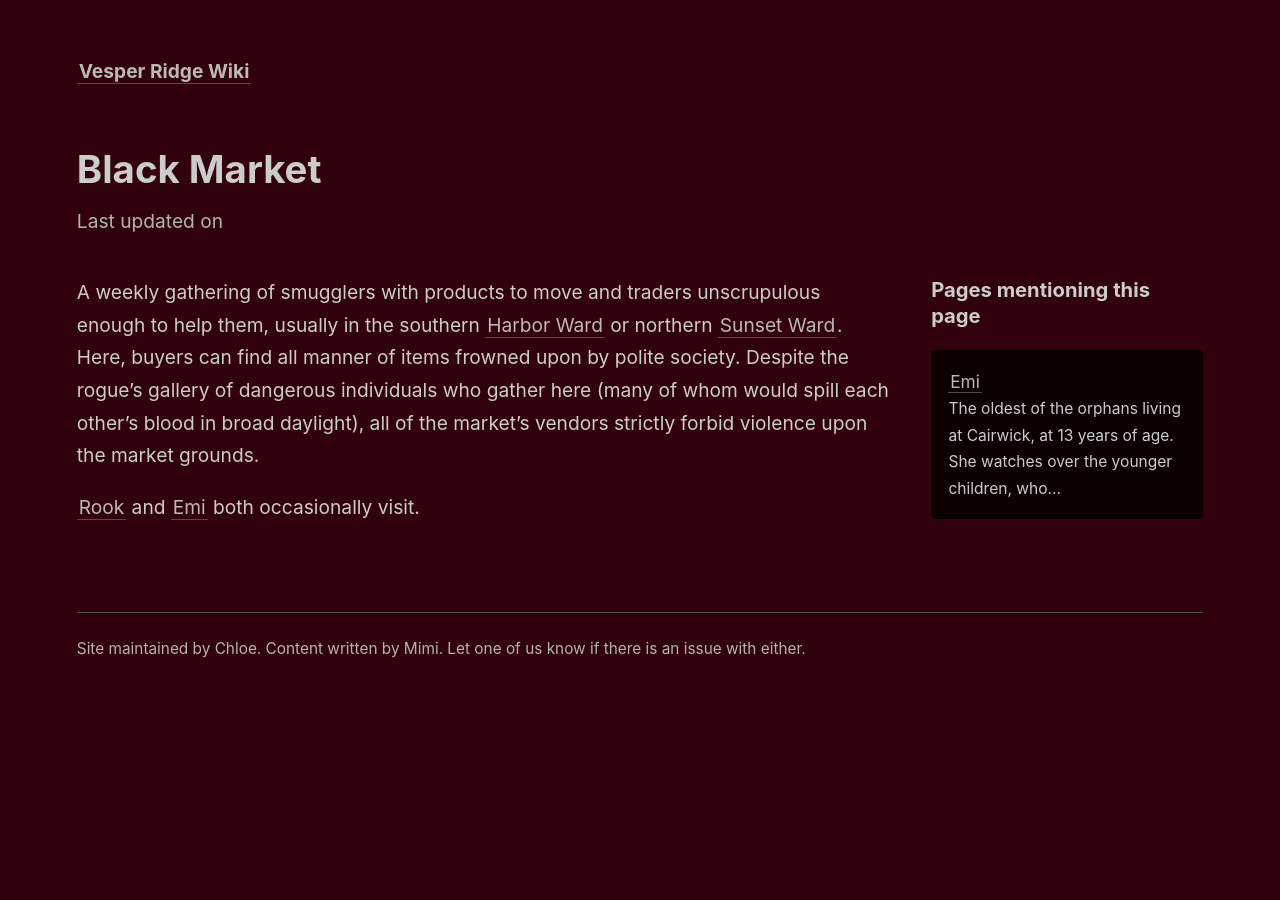
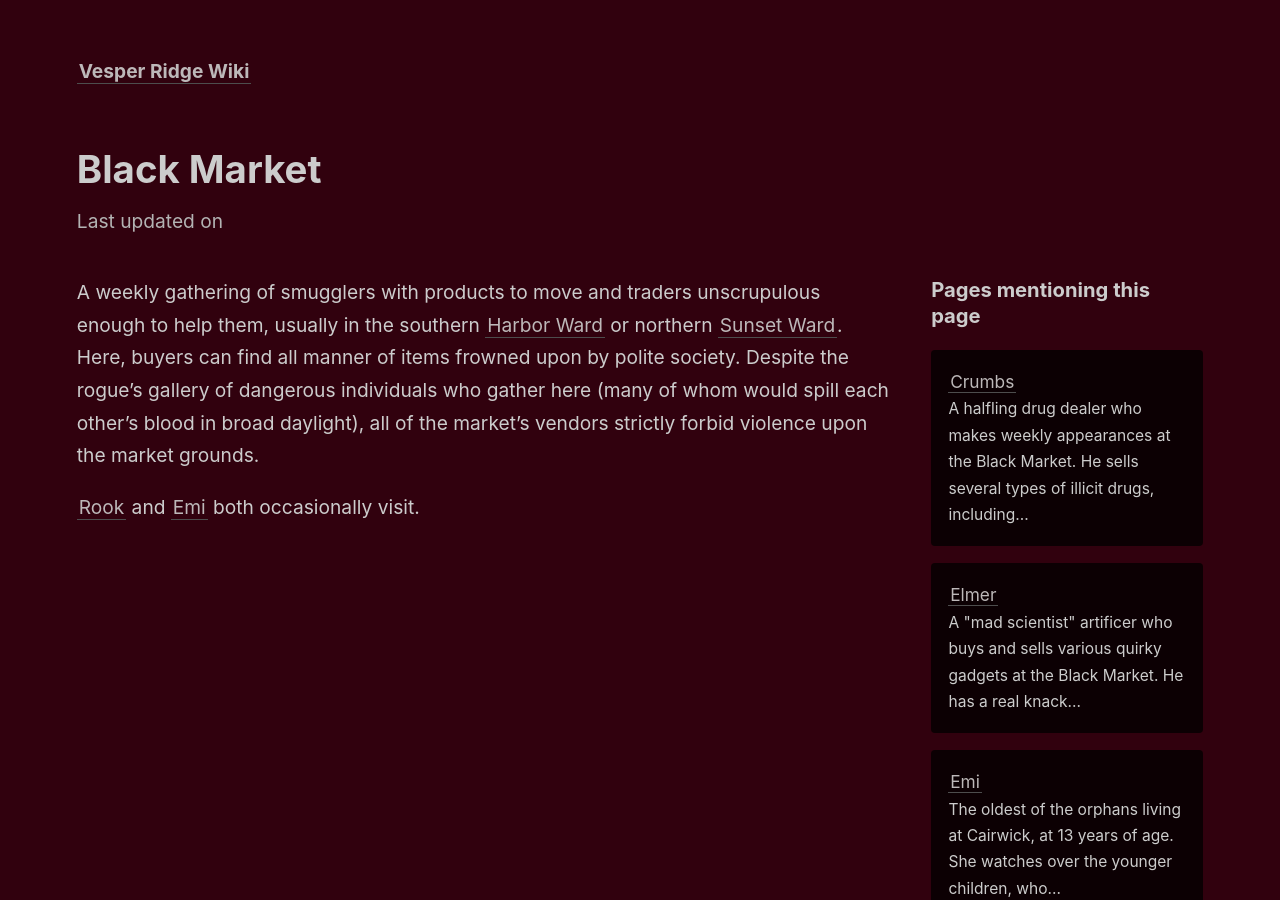
Before and after one commit to walcutt/vesper-ridge-wiki, a Jekyll site: the page built from _notes/vesper-ridge-wiki/_public/B/Black Market.md, in a window 1280 px wide and 900 px high. Built offline with Jekyll 4.4.1, drawn with Linux system fonts in a browser that asks for light colours; some of the changed text lies outside the part shown.

Commit message:
Update B11

```diff
--- /dev/null
+++ b/_notes/vesper-ridge-wiki/_public/C/Crumbs.md
@@ -0,0 +1,5 @@
+---
+title: Crumbs
+---
+
+A halfling drug dealer who makes weekly appearances at the [[Black Market]]. He sells several types of illicit drugs, including the notorious hallucinogenic vapors of [[Rhodofolia|rhodofolia algae]]. Although his products are marketed as recreational, careful consumption may confer some practical benefits as well.
--- /dev/null
+++ b/_notes/vesper-ridge-wiki/_public/E/Elmer.md
@@ -0,0 +1,5 @@
+---
+title: Elmer
+---
+
+A "mad scientist" artificer who buys and sells various quirky gadgets at the [[Black Market]]. He has a real knack for his craft, and his inventions are often quite useful, but he believes that engineering is "more of an art than a science" and seldom bothers to include any kind of fail-safe in his designs. His products are sold at a discount, on account of the explosions.
```
Also changed, not shown: _notes/vesper-ridge-wiki/_public/C/The Clocktower.md (+2 -0 lines), _notes/vesper-ridge-wiki/_public/D/Darcy Glassworks.md (added, +5 -0 lines), _notes/vesper-ridge-wiki/_public/D/Dorothy.md (added, +7 -0 lines), _notes/vesper-ridge-wiki/_public/G/The Gloaming Lantern.md (+2 -0 lines), _notes/vesper-ridge-wiki/_public/L/Lillian.md (added, +5 -0 lines), _notes/vesper-ridge-wiki/_public/M/Maud Merrifax.md (added, +5 -0 lines), _notes/vesper-ridge-wiki/_public/M/Mortimer.md (added, +5 -0 lines), _notes/vesper-ridge-wiki/_public/P/Poppy.md (added, +7 -0 lines), _notes/vesper-ridge-wiki/_public/S/Sylvester.md (added, +7 -0 lines).
